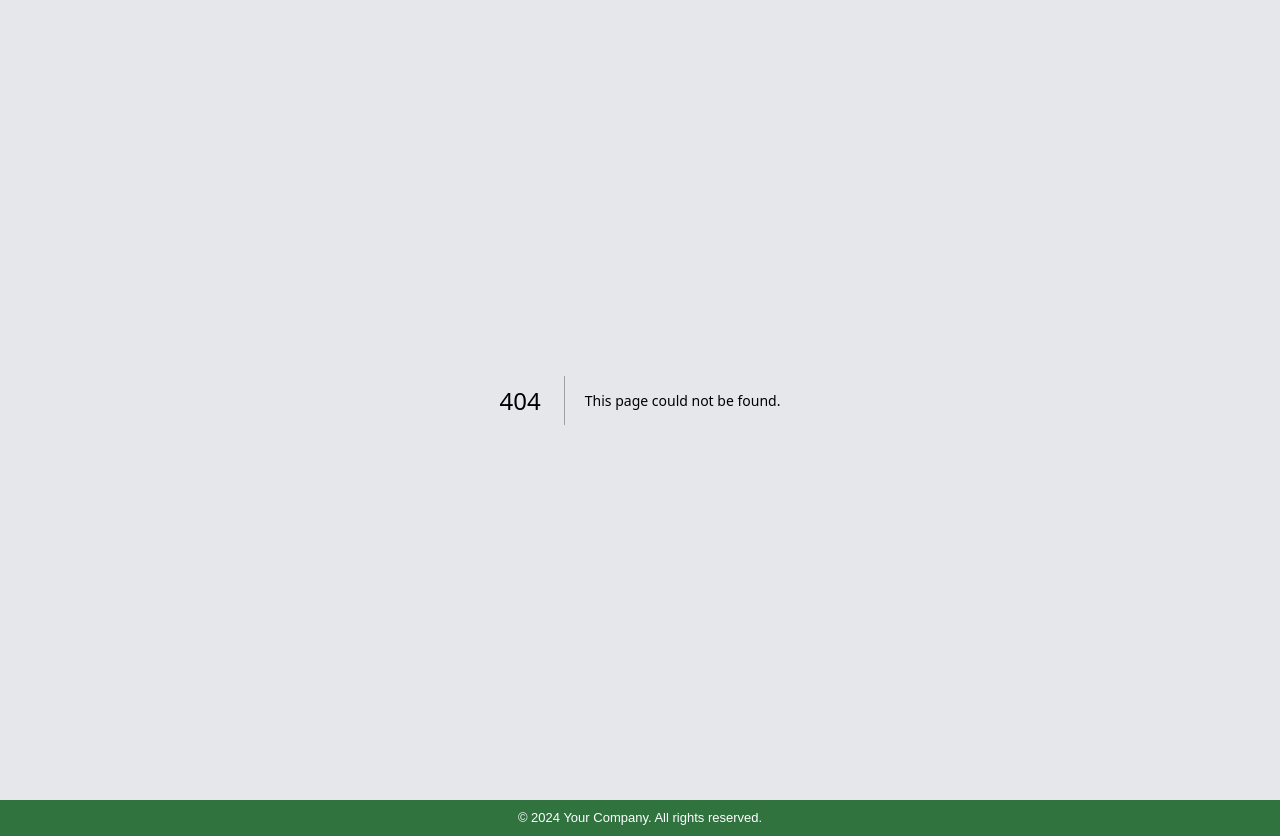
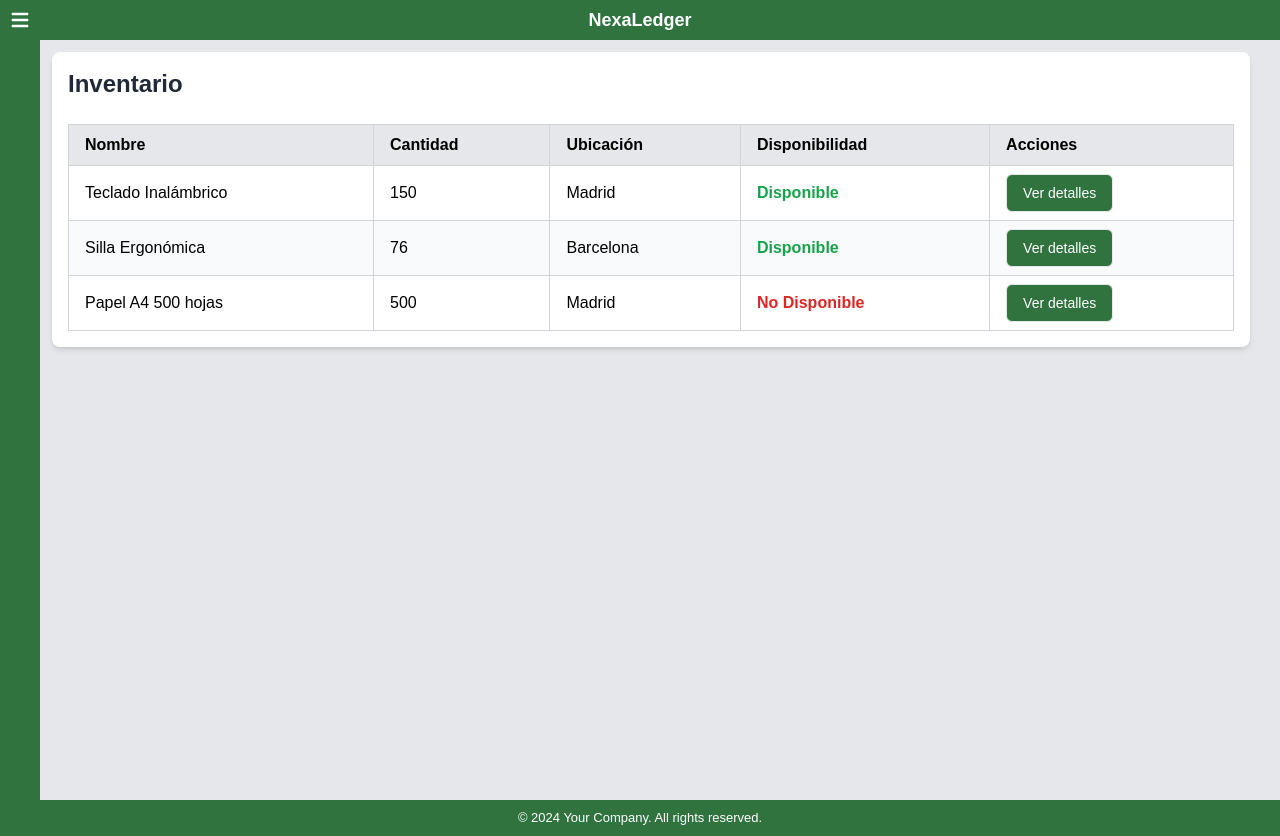
Before and after one commit to NextStride-Projects/FrontEnd-NexaLedger, a Next.js app: page /resources in a window 1280 px wide. Before the commit this address had no page. Built offline with nearby package versions, Linux system fonts and the light colour scheme.

Commit message:
feat: add resources page

```diff
--- /dev/null
+++ b/app/(pages)/bussiness/layout.tsx
@@ -0,0 +1,32 @@
+"use client";
+
+import React from "react";
+import "@/app/globals.css";
+import TopBar from "@/app/components/Sidebar/TopBar";
+import Sidebar from "@/app/components/Sidebar/Sidebar";
+
+export default function BussinessLayout({
+  children,
+}: Readonly<{
+  children: React.ReactNode;
+}>) {
+  return (
+    <div className="flex flex-col min-h-screen">
+      {/* TopBar */}
+      <TopBar />
+
+      <div className="flex flex-1">
+        {/* Sidebar */}
+        <Sidebar />
+
+        {/* Contenido principal */}
+        <div
+          className="flex-1 ml-[20px] mr-[18px] md:ml-[40px] mt-[40px] p-3"
+          // style={{ overflowX: "auto" }}
+        >
+          <main>{children}</main>
+        </div>
+      </div>
+    </div>
+  );
+}
--- a/app/(pages)/empresas/page.tsx
+++ b/app/(pages)/bussiness/page.tsx
@@ -14,7 +14,7 @@ interface ITab {
   component: JSX.Element;
 }
 
-export default function Home() {
+export default function BussinessPage() {
   const [activeTab, setActiveTab] = useState(1);
 
   const tabs: ITab[] = [
@@ -28,7 +28,8 @@ export default function Home() {
   };
 
   return (
-    <main className="flex flex-col items-center justify-center min-h-screen bg-gray-100 p-4">
+    // flex flex-col items-center justify-center min-h-screen bg-gray-100 p-4
+    <main className="">
       <div className="p-6 m-4 bg-white rounded-lg shadow-md w-full max-w-[1600px] min-h-[700px]">
         <header className="flex flex-col sm:flex-row items-center justify-between my-4 gap-4">
           <nav className="text-gray-600">
--- /dev/null
+++ b/app/(pages)/dashboard/page.tsx
@@ -0,0 +1,24 @@
+"use client";
+
+import "@/app/globals.css";
+import Button from "../../components/Button/Button";
+
+
+export default function Dashboard() {
+
+  return (
+    <main className="flex flex-col items-center justify-center min-h-screen bg-gray-100 p-4">
+      <div className="p-6 m-4 bg-white rounded-lg shadow-md w-full max-w-[1600px] min-h-[700px]">
+        <header className="flex flex-col sm:flex-row items-center justify-between my-4 gap-4">
+          <nav className="text-gray-600">
+            Inventario &gt; Artículos &gt; Detalle Teclado
+          </nav>
+          <div className="flex flex-row items-center gap-4">
+            <Button label="VOLVER" onClick={() => console.log('Volver clicked')} variant="default" />
+            <Button label="EDITAR" onClick={() => console.log('Editar clicked')} variant="primary" />
+          </div>
+        </header>
+      </div>
+    </main>
+  );
+}
--- a/app/(pages)/empresas/layout.tsx
+++ /dev/null
@@ -1,25 +0,0 @@
-"use client";
-
-import React from "react";
-import "@/app/globals.css";
-import TopBar from "@/app/components/Sidebar/TopBar";
-import Sidebar from "@/app/components/Sidebar/Sidebar";
-
-export default function LoginLayout({
-  children,
-}: Readonly<{
-  children: React.ReactNode;
-}>) {
-  return (
-    <>
-    <TopBar />
-      {/* // <div className="flex"> */}
-        <Sidebar />
-    <div className="flex items-center justify-center min-h-screen bg-gray-200">
-      <main className="flex-1 max-w-md bg-white p-6 rounded shadow-md">
-        {children}
-      </main>
-    </div>
-    </>
-  );
-}
--- a/app/(pages)/login/page.tsx
+++ b/app/(pages)/login/page.tsx
@@ -3,11 +3,36 @@
 import "@/app/globals.css";
 import Image from "next/image";
 import TextInput from "@/app/components/Input/TextInput";
-import Button from "../../components/Button/Button";
+import Button from "@/app/components/Button/Button";
+import { useState } from "react";
+import { useRouter } from "next/navigation";
 
 export default function Login() {
+  const [username, setUsername] = useState("");
+  const [password, setPassword] = useState("");
+  const [errorMessage, setErrorMessage] = useState<string | null>(null);
+  const router = useRouter();
+
+  const handleLogin = (e: React.FormEvent) => {
+    e.preventDefault();
+
+    // Datos quemados para pruebas
+    const mockUsername = "admin";
+    const mockPassword = "password123";
+
+    if (username === mockUsername && password === mockPassword) {
+      setErrorMessage(null);
+      router.push("/dashboard");
+    } else {
+      setErrorMessage("Usuario o contraseña incorrectos");
+    }
+  };
+
   return (
-    <div className="flex min-w-screen flex-col md:flex-row overflow-hidden"  style={{ minHeight: 'calc(100vh - 38px)' }}>
+    <div
+      className="flex min-w-screen flex-col md:flex-row overflow-hidden"
+      style={{ minHeight: "calc(100vh - 38px)" }}
+    >
       <section className="hidden md:flex w-1/2 items-center justify-center bg-gray-100">
         <Image
           src="/imagenLogin.png"
@@ -27,26 +52,39 @@ export default function Login() {
             Por favor, inicia sesión para continuar
           </p>
 
-          <form className="flex flex-col space-y-4">
-            <div className="flex">
-              <label className="mb-1 font-semibold text-gray-700 w-[40px]" style={{ width:"80px", border:"1px solid red"}}>
+          <form className="flex flex-col space-y-4" onSubmit={handleLogin}>
+            <div className="flex flex-col">
+              <label className="mb-1 font-semibold text-gray-700">
                 Usuario:
               </label>
-              <TextInput name={"Username"} editable={true} />
+              <TextInput
+                name="Username"
+                editable={true}
+                onChange={(e) => setUsername(e.target.value)}
+              />
             </div>
 
-            <div>
+            <div className="flex flex-col" style={{ width: "100%" }}>
               <label className="mb-1 font-semibold text-gray-700">
                 Contraseña:
               </label>
-              <TextInput name={"Password"} editable={true} type="password" />
+              <TextInput
+                name="Password"
+                editable={true}
+                type="password"
+                onChange={(e) => setPassword(e.target.value)}
+              />
             </div>
 
-            <Button
-              label={"Iniciar sesión"}
-              variant={"primary"}
-              // className="w-full mt-6"
-            />
+            {errorMessage && (
+              <p className="text-center text-red-500">{errorMessage}</p>
+            )}
+
+            <Button label={"Iniciar sesión"} variant={"primary"} />
+
+            <p className="text-center text-gray-500 mb-8">
+              ¿No estás registrado? Contacta con el administrador
+            </p>
           </form>
         </div>
       </section>
--- /dev/null
+++ b/app/(pages)/resources/layout.tsx
@@ -0,0 +1,32 @@
+"use client";
+
+import React from "react";
+import "@/app/globals.css";
+import TopBar from "@/app/components/Sidebar/TopBar";
+import Sidebar from "@/app/components/Sidebar/Sidebar";
+
+export default function BussinessLayout({
+  children,
+}: Readonly<{
+  children: React.ReactNode;
+}>) {
+  return (
+    <div className="flex flex-col min-h-screen">
+      {/* TopBar */}
+      <TopBar />
+
+      <div className="flex flex-1">
+        {/* Sidebar */}
+        <Sidebar />
+
+        {/* Contenido principal */}
+        <div
+          className="flex-1 ml-[20px] mr-[18px] md:ml-[40px] mt-[40px] p-3"
+          // style={{ overflowX: "auto" }}
+        >
+          <main className="bg-whiteColor p-4 rounded-lg shadow-md">{children}</main>
+        </div>
+      </div>
+    </div>
+  );
+}
--- /dev/null
+++ b/app/(pages)/resources/page.tsx
@@ -0,0 +1,63 @@
+"use client";
+
+import "@/app/globals.css";
+import { useState } from "react";
+import Button from "../../components/Button/Button";
+
+interface IResourcesColumn {
+  id: number;
+  name: string;
+  size: number;
+  location: string;
+  available: boolean;
+}
+
+export default function ResourcesPage() {
+  const resourcesColumn: IResourcesColumn[] = [
+    { id: 1, name: "Teclado Inalámbrico", size: 150, location: "Madrid", available: true },
+    { id: 2, name: "Silla Ergonómica", size: 76, location: "Barcelona", available: true },
+    { id: 3, name: "Papel A4 500 hojas", size: 500, location: "Madrid", available: false },
+  ];
+
+  return (
+    <>
+    {/* // <div className=""> */}
+      <h1 className="text-2xl font-bold text-gray-800 mb-6">Inventario</h1>
+      <table className="table-auto w-full border-collapse border border-gray-300">
+        <thead>
+          <tr className="bg-gray-200 text-left">
+            <th className="border border-gray-300 px-4 py-2">Nombre</th>
+            <th className="border border-gray-300 px-4 py-2">Cantidad</th>
+            <th className="border border-gray-300 px-4 py-2">Ubicación</th>
+            <th className="border border-gray-300 px-4 py-2">Disponibilidad</th>
+            <th className="border border-gray-300 px-4 py-2">Acciones</th>
+          </tr>
+        </thead>
+        <tbody>
+          {resourcesColumn.map((resource) => (
+            <tr key={resource.id} className="odd:bg-white even:bg-gray-50">
+              <td className="border border-gray-300 px-4 py-2">{resource.name}</td>
+              <td className="border border-gray-300 px-4 py-2">{resource.size}</td>
+              <td className="border border-gray-300 px-4 py-2">{resource.location}</td>
+              <td className="border border-gray-300 px-4 py-2">
+                {resource.available ? (
+                  <span className="text-green-600 font-semibold">Disponible</span>
+                ) : (
+                  <span className="text-red-600 font-semibold">No Disponible</span>
+                )}
+              </td>
+              <td className="border border-gray-300 px-4 py-2">
+                <Button
+                  label="Ver detalles"
+                  onClick={() => console.log(`Detalles de ${resource.name}`)}
+                  variant="primary"
+                />
+              </td>
+            </tr>
+          ))}
+        </tbody>
+      </table>
+    {/* </div> */}
+    </>
+  );
+}
--- a/app/components/Input/TextInput.tsx
+++ b/app/components/Input/TextInput.tsx
@@ -9,12 +9,13 @@ interface TextInputProps {
   editable: boolean;
   type?: string;
   onChange?: (e: React.ChangeEvent<HTMLInputElement>) => void;
+  style?: string;
 }
 
-const TextInput: React.FC<TextInputProps> = ({ name, editable, type, variant = "active", onChange }) => {
+const TextInput: React.FC<TextInputProps> = ({ name, editable, type, variant = "active", onChange, style }) => {
   const baseStyles = "w-[250px] p-2 border rounded-md";
-  const disableStyles = "border-grayColor bg-grayColor focus:border-primaryColor focus:outline-none";
-  const activeStyles = "border-primaryColor focus:outline-none bg-whiteColor";
+  const disableStyles = "border-grayColor bg-grayColor focus:border-primaryColor focus:outline-none w-full";
+  const activeStyles = "border-primaryColor focus:outline-none bg-whiteColor w-full";
 
   return (
     <input
--- a/app/components/Steps/BusinessDetails.tsx
+++ b/app/components/Steps/BusinessDetails.tsx
@@ -98,7 +98,7 @@ const BusinessDetails = () => {
   const group2 = fields.slice(7); // Los campos restantes
 
   return (
-    <section className="flex flex-col md:flex-row ml-[80px] mr-[50px] justify-between mt-10">
+    <section className="flex flex-col md:flex-row ml-[10px] mr-[30px] justify-between mt-10">
       <div className="flex gap-4 flex-col w-full md:w-1/2">
         {group1.map((field, index) => renderField(field, index))}
       </div>
```
